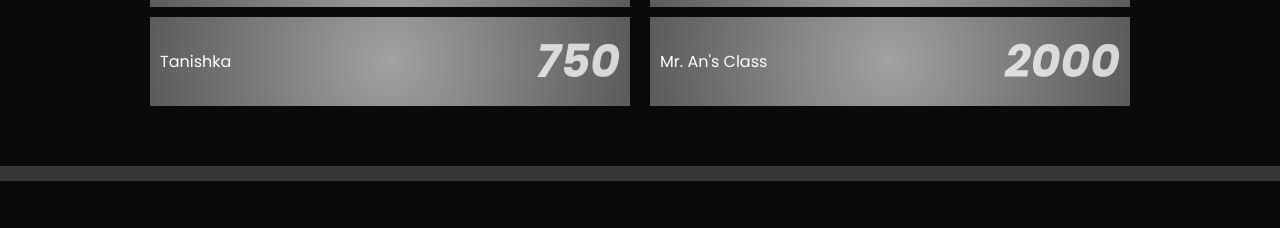
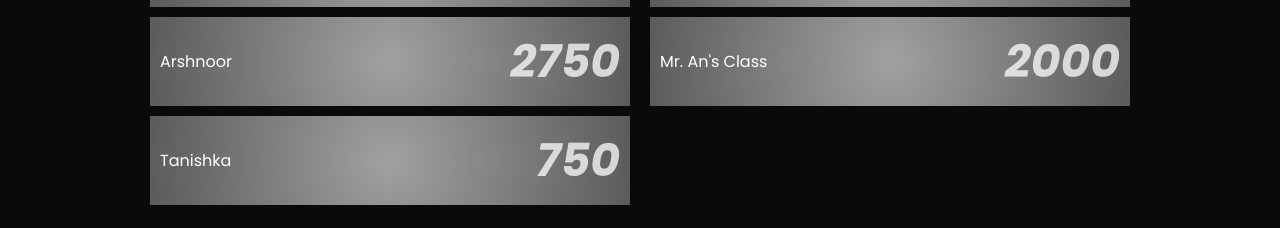
Before and after one commit to harrisonjcook/harrisonjcook.github.io, a plain HTML site: page index.html in a window 1280 px wide. Shown: the part 790-1018 px from the top of the page. Drawn offline with Linux system fonts and the light colour scheme.

Commit message:
Add files via upload

```diff
--- a/index.html
+++ b/index.html
@@ -33,6 +33,7 @@
                             <h3>SOLO</h3>
                             <ol>
                                 <li class="t"><p>Jasnoor</p><h3>3000</h3></li>
+                                <li class="t"><p>Arshnoor</p><h3>2750</h3></li>
                                 <li class="t"><p>Tanishka</p><h3>750</h3></li>
                             </ol>
                         </div>
```
